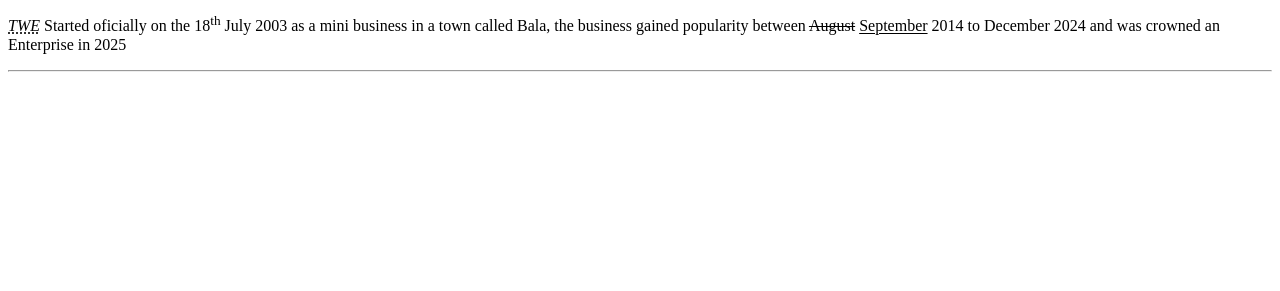
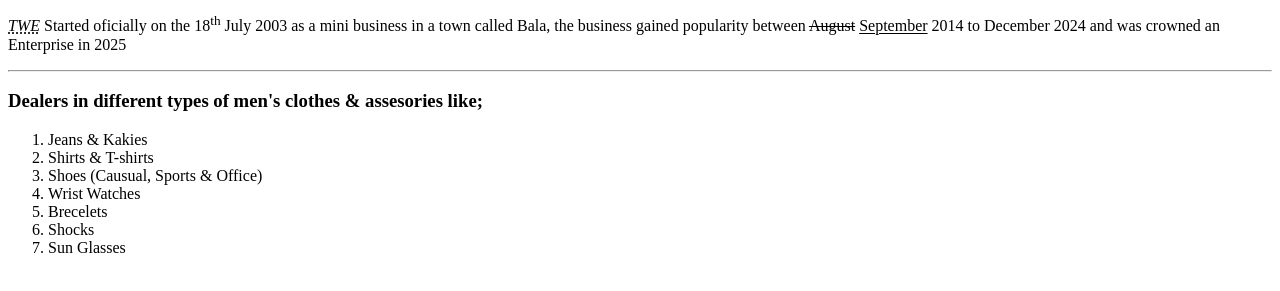
Before and after one commit to joshuatash/Tash_way_enterprise, a plain HTML site: page index.html in a window 1280 px wide. Shown: the part 123-414 px from the top of the page. Drawn offline with Linux system fonts and the light colour scheme.

Commit message:
Update index.html

```diff
--- a/index.html
+++ b/index.html
@@ -6,5 +6,15 @@
     <p>At Tash Way Enterprise, we believe fashion is more than just clothing—it's a powerful expression of who you are. Based in the heart of creativity, we bring you unique designs that blend elegance, culture, and modern trends. Whether you're dressing for work, events, or everyday life, our collections are crafted to elevate your style with confidence and comfort. Explore a world where fashion meets purpose, and every piece tells a story—your story.
 </p>
     <p> <i><abbr title="Tash Way Enterprise">TWE</abbr> </i> Started oficially on the 18<sup>th</sup> July 2003 as a mini business in a town called Bala, the business gained popularity between <del>August</del> <ins>September</ins> 2014 to December 2024 and was crowned an Enterprise in 2025 <hr></p>
+<h3>Dealers in different types of men's clothes & assesories like;</h3>
+<ol>
+    <li>Jeans & Kakies</li>
+    <li>Shirts & T-shirts</li>
+    <li>Shoes (Causual, Sports & Office)</li>
+    <li>Wrist Watches</li>
+    <li>Brecelets</li>
+    <li>Shocks</li>
+    <li>Sun Glasses</li>
+</ol>
 
 </html>
```
